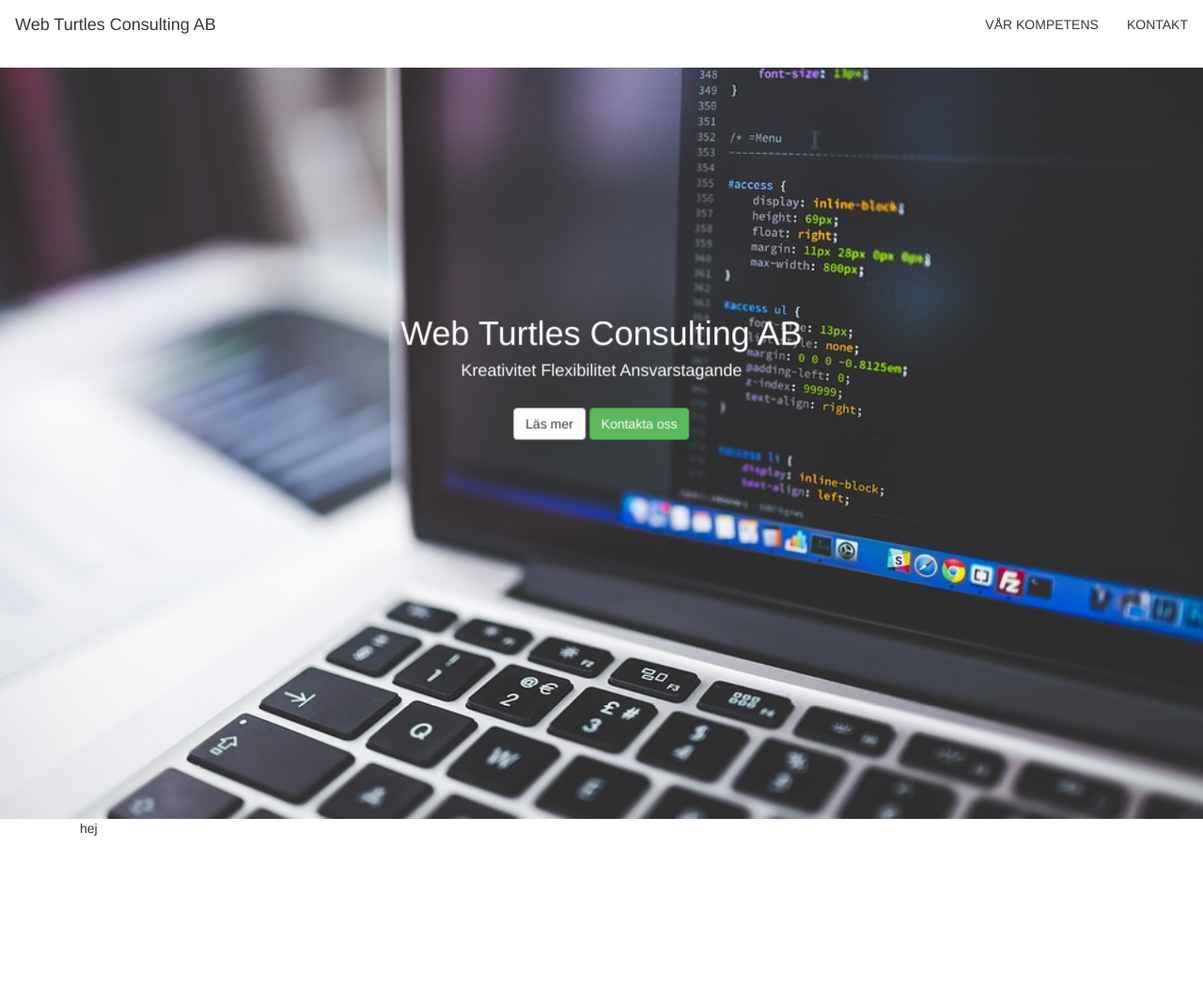
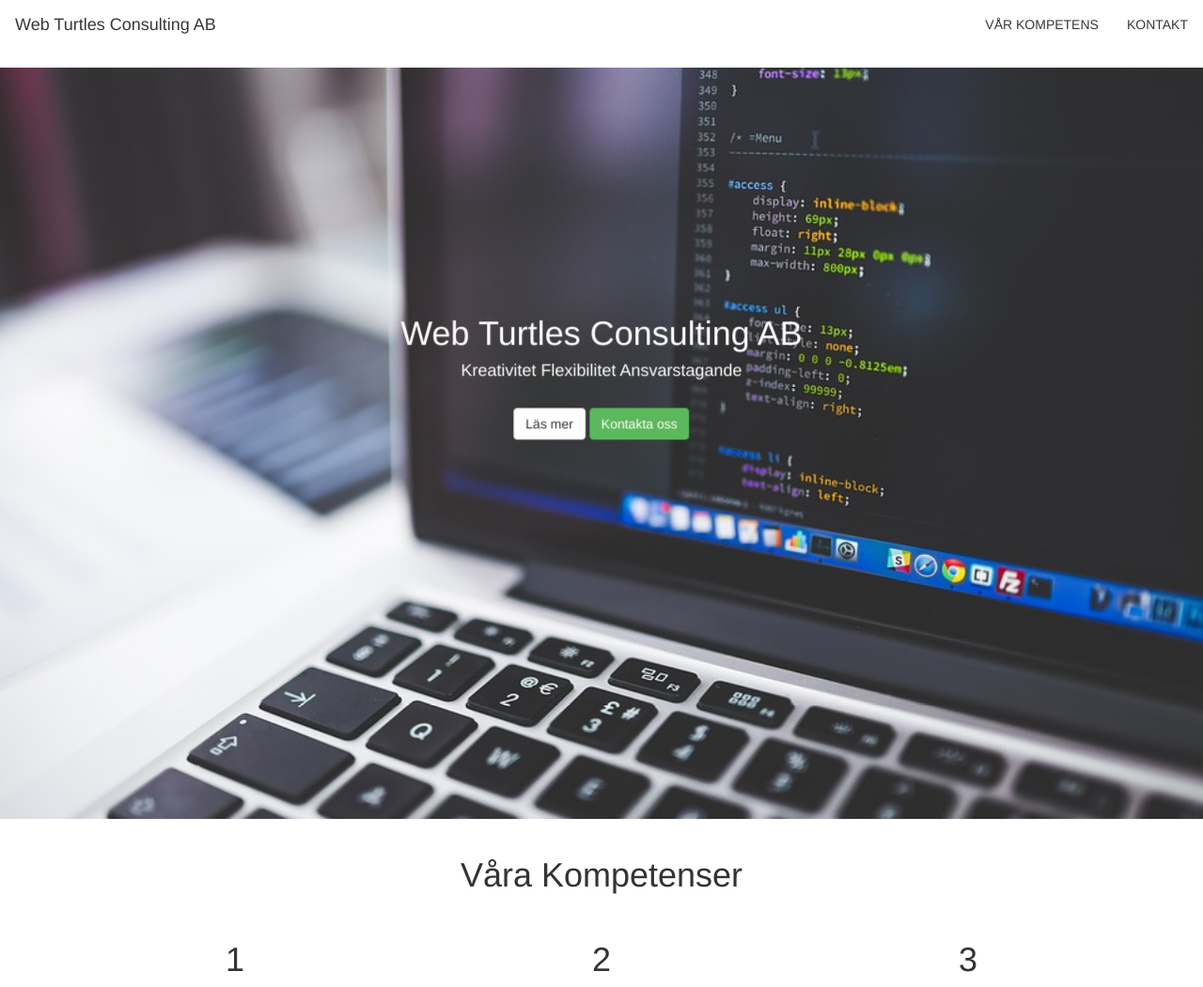
Before and after one commit to anvandarnamnet/anvandarnamnet.github.io, a plain HTML site: page index.html in a window 1280 px wide. Shown: the whole page at 94% size. Before the commit the page ends 902 px from the top, so only its background shows below. Drawn offline with nearby package versions, Linux system fonts and the light colour scheme.

Commit message:
Våra kompetenser

```diff
--- a/index.html
+++ b/index.html
@@ -14,7 +14,7 @@
 					<a class="navbar-brand" href="#" style="color:  #383838;">Web Turtles Consulting AB</a>
 				</div>
 				<ul class="col-3 nav navbar-nav navbar-right">
-					<li><a href="#" style="color:  #383838;">VÅR KOMPETENS</a></li>
+					<li><a href="#kompetens" style="color:  #383838;">VÅR KOMPETENS</a></li>
 					<li><a href="#" style="color:  #383838;">KONTAKT</a></li>
 				</ul>
 			</div>
@@ -69,8 +69,23 @@
 </style>
 </div>
 <div class="container">
-	<div class="col-md-6">
-	<p>hej</p>
-</div>
+	<div class="row" id="kompetenser">
+		<div class="col-*-12">
+			<br/>
+			<center><h1>Våra Kompetenser</h1></center>
+			<br/>
+		</div>
+	</div>
+	<div class="row">
+		<div class="col-lg-4 col-md-4 col-sm-4 col-xs-12">
+			<center><h1>1</h1></center>
+		</div>
+		<div class="col-lg-4 col-md-4 col-sm-4 col-xs-12">
+			<center><h1>2</h1></center>
+		</div>
+		<div class="col-lg-4 col-md-4 col-sm-4 col-xs-12">
+			<center><h1>3</h1></center>
+		</div>
+	</div>
 </body>
 </html>
```
